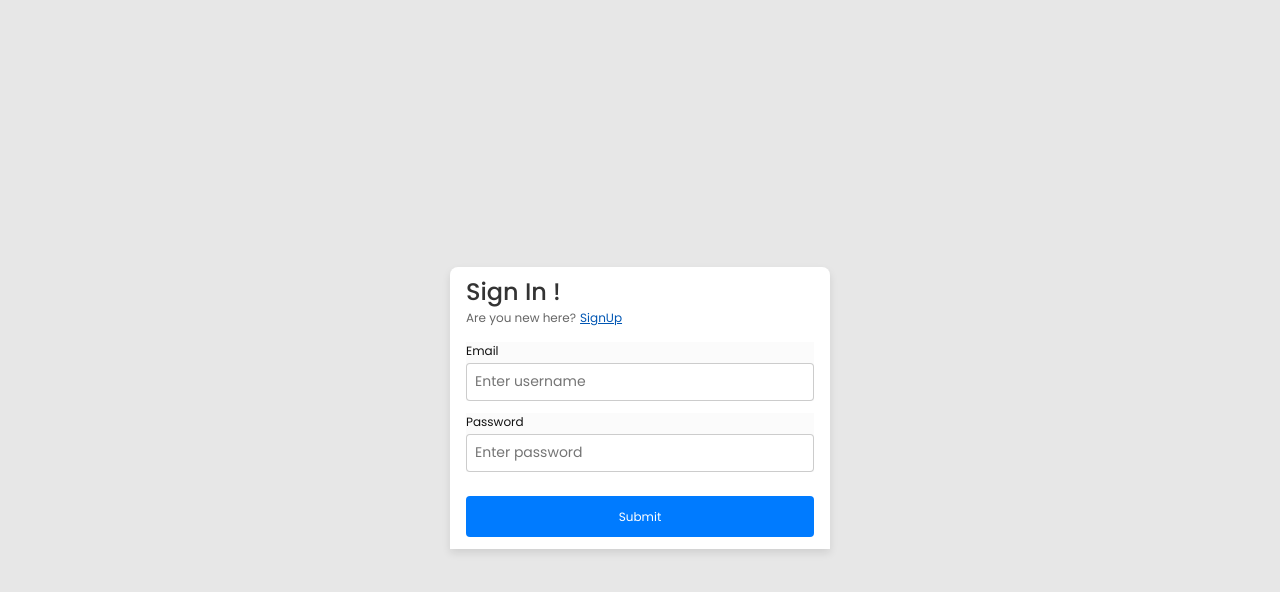
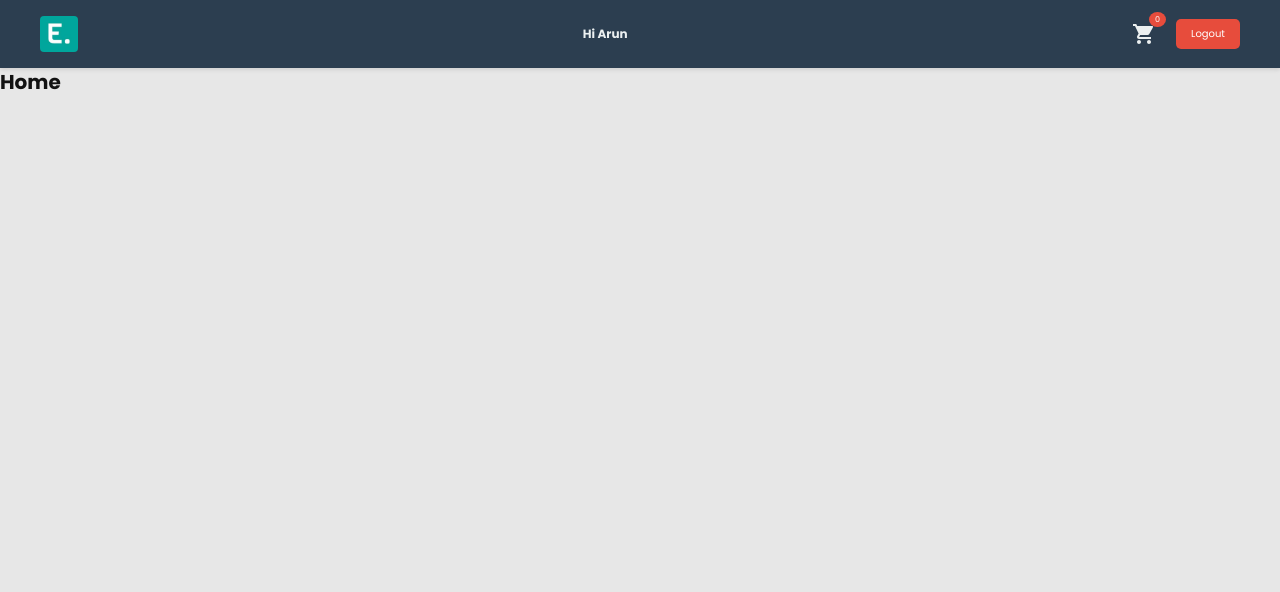
Before and after one commit to arun-kumar-1995/edgistify-ecom, a React (Vite) app in the folder frontend/: page / in a window 1280 px wide. Before the commit this address led to /sign-in. Shown: the top 592 px of the page. Built offline with nearby package versions, Linux system fonts and the light colour scheme.

Commit message:
added header and layout hoc component

```diff
--- /dev/null
+++ b/frontend/src/components/Header/Header.jsx
@@ -0,0 +1,24 @@
+import logo from "/assets/logo.jpg";
+import { Link } from "react-router-dom";
+import "../../styles/Header.css";
+import { MdShoppingCart } from "react-icons/md";
+
+export const Header = () => {
+  return (
+    <header className="header">
+      <div className="header-container">
+        <div className="logo">
+          <img src={logo} alt="logo" />
+        </div>
+        <h2 className="welcome-message">Hi Arun</h2>
+        <nav className="nav-links">
+          <Link to="/cart" className="cart-link">
+            <MdShoppingCart size={24} />
+            <span className="cart-count">0</span>
+          </Link>
+          <button className="logout-button">Logout</button>
+        </nav>
+      </div>
+    </header>
+  );
+};
--- a/frontend/src/components/ProtectedRoute.jsx
+++ b/frontend/src/components/ProtectedRoute.jsx
@@ -1,7 +1,7 @@
 import { Navigate } from "react-router-dom";
 
 export const ProtectedRoute = ({ children }) => {
-  const login = false;
+  const login = true;
   if (!login) return <Navigate to="/sign-in" replace />;
 
   return children;
--- /dev/null
+++ b/frontend/src/hoc/Layout.jsx
@@ -0,0 +1,9 @@
+import { AppLayout } from "../layouts/AppLayout";
+
+export const Layout = (Component) => {
+  return (props) => (
+    <AppLayout>
+      <Component {...props} />
+    </AppLayout>
+  );
+};
--- /dev/null
+++ b/frontend/src/layouts/AppLayout.jsx
@@ -0,0 +1,9 @@
+import { Header } from "../components/Header/Header";
+export const AppLayout = ({ children }) => {
+  return (
+    <>
+      <Header />
+      <main>{children}</main>
+    </>
+  );
+};
--- a/frontend/src/pages/Home.jsx
+++ b/frontend/src/pages/Home.jsx
@@ -1,3 +1,5 @@
+import { Layout } from "../hoc/Layout";
+
 const Home = () => {
   return (
     <div className="home">
@@ -6,4 +8,4 @@ const Home = () => {
   );
 };
 
-export default Home;
+export default Layout(Home);
--- /dev/null
+++ b/frontend/src/styles/Header.css
@@ -0,0 +1,85 @@
+/* Base Styles */
+.header {
+  background-color: #2c3e50;
+  color: #ecf0f1;
+  padding: var(--spacing-lg) var(--spacing-xl);
+  box-shadow: 0 2px 4px rgba(0, 0, 0, 0.1);
+  position: sticky;
+  top: 0;
+  z-index: 1000;
+}
+
+.header-container {
+  display: flex;
+  justify-content: space-between;
+  align-items: center;
+  max-width: 1200px;
+  margin: 0 auto;
+}
+
+.logo img {
+  height: 3.6rem;
+  width: auto;
+  border-radius: 0.4rem;
+}
+
+.welcome-message {
+  font-size: 1.2rem;
+  margin: 0 20px;
+}
+
+.nav-links {
+  display: flex;
+  align-items: center;
+  gap: 20px;
+}
+
+.nav-links a {
+  text-decoration: none;
+  color: #ecf0f1;
+  display: flex;
+  align-items: center;
+  gap: 5px;
+}
+
+.cart-link {
+  position: relative;
+}
+
+.cart-count {
+  background-color: #e74c3c;
+  color: white;
+  border-radius: 50%;
+  padding: 2px 6px;
+  font-size: 0.8rem;
+  position: absolute;
+  top: -10px;
+  right: -10px;
+}
+
+.logout-button {
+  background-color: #e74c3c;
+  color: white;
+  border: none;
+  padding: 8px 15px;
+  font-size: 1rem;
+  border-radius: 5px;
+  cursor: pointer;
+  transition: background-color 0.3s ease;
+}
+
+.logout-button:hover {
+  background-color: #c0392b;
+}
+
+@media (max-width: 768px) {
+  .header-container {
+    flex-direction: column;
+    align-items: center;
+  }
+
+  .nav-links {
+    flex-wrap: wrap;
+    gap: 10px;
+  }
+}
--- a/frontend/src/styles/reset.css
+++ b/frontend/src/styles/reset.css
@@ -39,6 +39,15 @@ button:hover {
   cursor: pointer;
 }
 
-a , span , label {
+a,
+span,
+label {
   font-size: 1.2rem;
 }
+
+button,
+input {
+  background: transparent;
+  border: none;
+  outline: none;
+}
```
